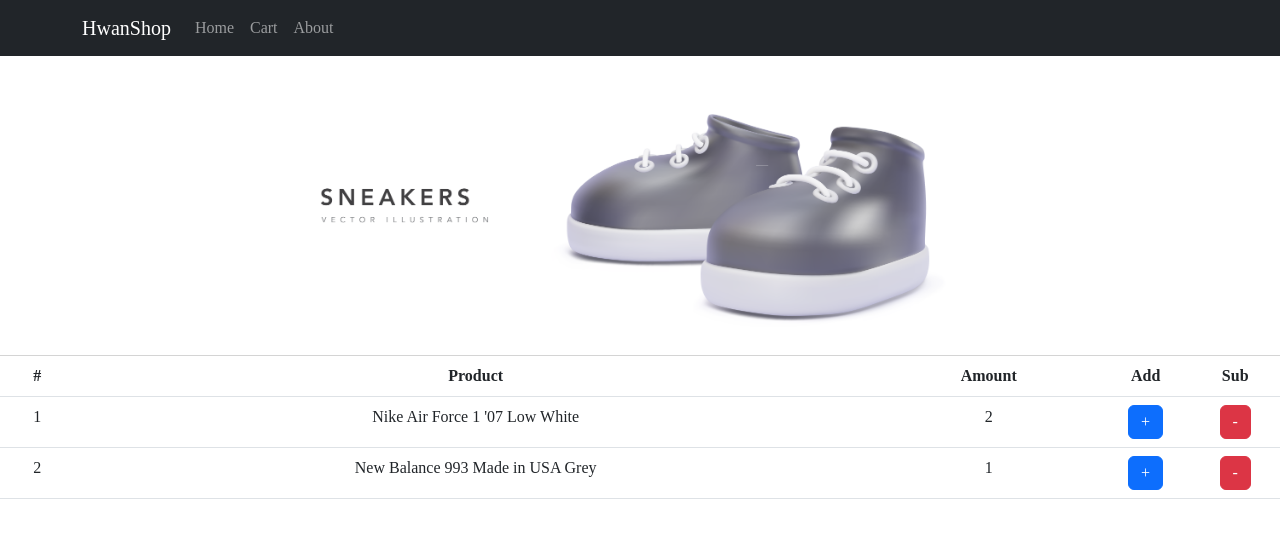
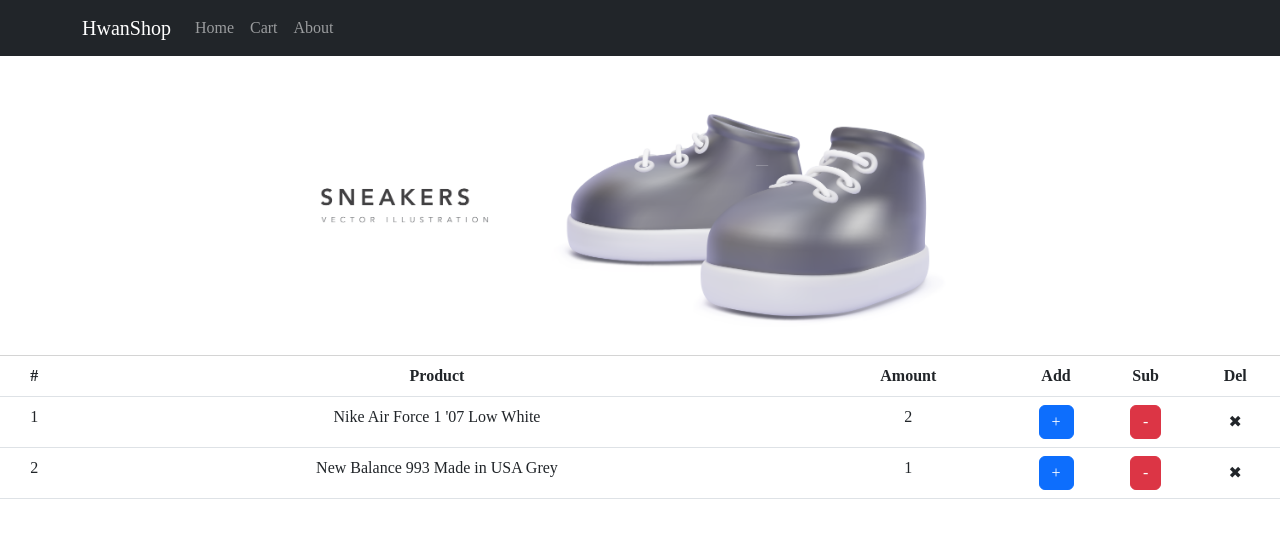
Before and after one commit to ssh-24/hwanshop, a React (Create React App) app: page /cart in a window 1280 px wide. Shown: the top 538 px of the page. Built offline with nearby package versions, Linux system fonts and the light colour scheme; a web font is replaced by a local one.

Commit message:
230329 15:30 삭제 기능 추가, Redux 끝

```diff
--- a/src/App.css
+++ b/src/App.css
@@ -41,7 +41,7 @@
 #prd-title:hover {
   font-weight: 600;
   cursor: pointer;
-  transition: 0.3s;
+  transition: 0.1s;
 }
 
 #detail-content {
--- a/src/App.js
+++ b/src/App.js
@@ -62,7 +62,7 @@ function App() {
                     {/* 로딩중 모달 */}
                     {
                         loading == true ?
-                        <div className="alert alert-info mt-2">
+                        <div className="alert alert-primary mt-2">
                             Getting data...
                         </div>
                         : null
--- a/src/pages/Cart.js
+++ b/src/pages/Cart.js
@@ -24,6 +24,7 @@ const Cart = () => {
                     <th>Amount</th>
                     <th>Add</th>
                     <th>Sub</th>
+                    <th>Del</th>
                     </tr>
                 </thead>
                 {
@@ -45,7 +46,7 @@ const Cart = () => {
                                 dispatch(addCount(a.id))
                             }}>+</button></td>
                             <td width={'7%'}><button className='btn btn-danger pt-1 pb-1' onClick={()=>{
-                                dispatch(addStock(a.id))
+                                dispatch(addStock({id : a.id, count : 1}))
                                 dispatch(subCount(a.id))
 
                                 // 담은 상품 0이 될 때 메세지 처리, 장바구니 상품 삭제
@@ -54,6 +55,11 @@ const Cart = () => {
                                     dispatch(subItem({id : a.id}))
                                 }
                             }}>-</button></td>
+                            <td width={'7%'}><button className='btn pt-1 pb-1' onClick={()=>{
+                                alert("It will be deleted from your shopping cart.")
+                                dispatch(addStock({id : a.id, count : a.count}))
+                                dispatch(subItem({id : a.id}))
+                            }}>✖</button></td>
                             </tr>
                         </tbody>
                         )
--- a/src/pages/Detail.js
+++ b/src/pages/Detail.js
@@ -64,9 +64,9 @@ const Detail = (props) => {
 
 
     useEffect(() => {
-        // 주문 들어가는 로직 넣으면 될 듯
+        // 장바구니에 추가
         if (amount > 0) {
-            // 재고보다 많이 주문하거나, 재고 0이면 메세지 처리
+            // 재고 0 이거나, 재고보다 많이 주문시 메세지 처리
             if (stock[prd.id].count <= 0) {
                 alert(`There is no stock left`)
                 return;
@@ -86,7 +86,7 @@ const Detail = (props) => {
             ))
             dispatch(subStock({id : prd.id, count : amount}))
 
-            alert(`${amount} Order completed`)
+            alert(`${amount} Products Order completed`)
         }
     },[amount])
 
@@ -105,7 +105,7 @@ const Detail = (props) => {
                 {/* 무료배송 모달 */}
                 {
                     deliveryfree == true ?
-                    <div className="alert alert-warning mt-2">
+                    <div className="alert alert-primary mt-2">
                         Free shipping for purchases within 2 seconds ☺
                     </div>
                      : null
--- a/src/store/stockSlice.js
+++ b/src/store/stockSlice.js
@@ -77,8 +77,8 @@ let stock = createSlice({
     ],
     reducers : {
         addStock(state, action) {
-            let num = state.findIndex((a)=>{ return a.id === action.payload }) // index를 남겨줌
-            state[num].count += 1
+            let num = state.findIndex((a)=>{ return a.id === action.payload.id }) // index를 남겨줌
+            state[num].count += action.payload.count
         },
         subStock(state, action) {
             let num = state.findIndex((a)=>{ return a.id === action.payload.id }) // index를 남겨줌
```
Also changed, not shown: 1 other file (tests, documents, lock files or other folders).
